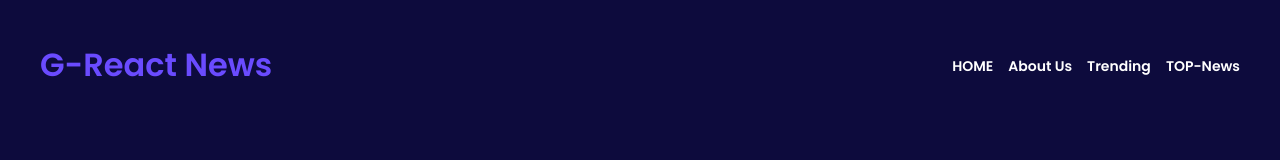
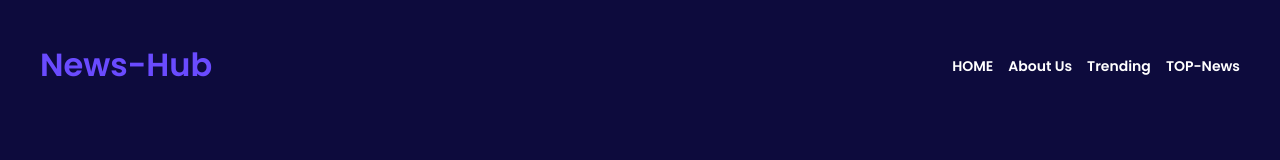
Before and after one commit to aditya2131/NewsHub, a React (Create React App) app: page / in a window 1280 px wide. Shown: the top 160 px of the page. Built offline with nearby package versions, Linux system fonts and the light colour scheme; no server answers.

Commit message:
Update Header.js

```diff
--- a/src/components/Header.js
+++ b/src/components/Header.js
@@ -6,7 +6,7 @@ const Header = () => {
     <header>
       <div className="header-top">
         <div className="header-logo">
-          <h1>G-React News</h1>
+          <h1>News-Hub</h1>
         </div>
         <div className="header-nav">
           <nav>
```
